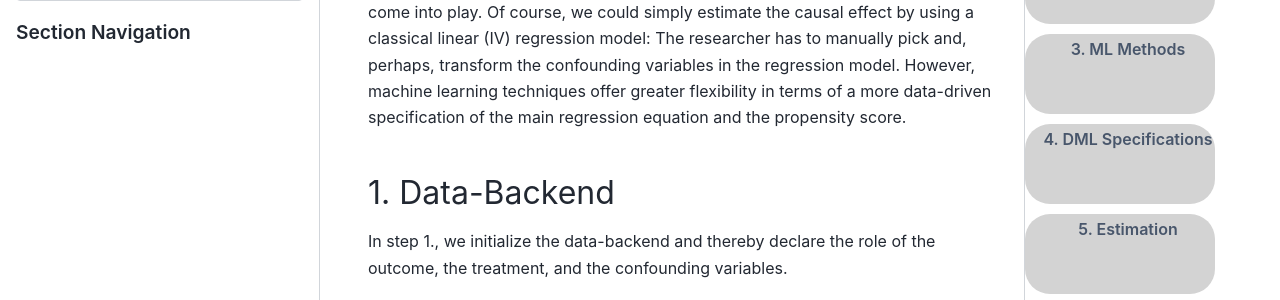
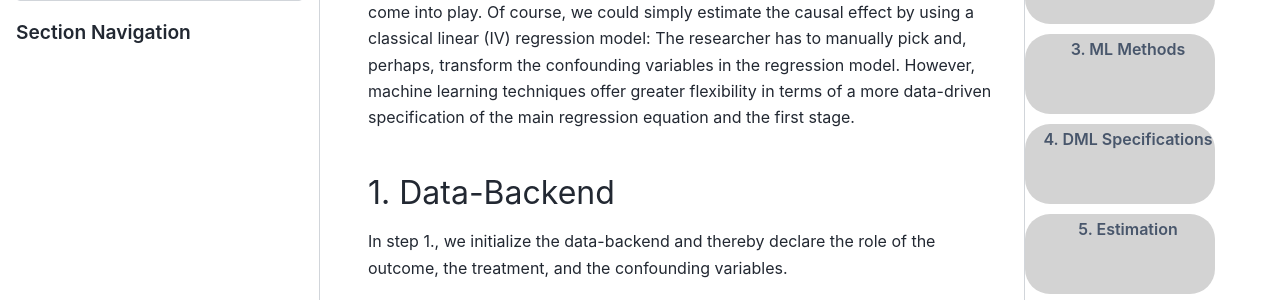
Before and after one commit to DoubleML/doubleml-docs, a Sphinx documentation site: the page built from doc/workflow/workflow.rst, in a window 1280 px wide and 900 px high, scrolled down 1352 px. Shown: the part 364-664 px from the top of the window. Built offline with Sphinx 7.4.7 and the PyData theme 0.15.4, drawn with Linux system fonts in a browser that asks for light colours; some of the changed text lies outside the part shown.

Commit message:
more general formulation

```diff
--- a/doc/workflow/workflow.rst
+++ b/doc/workflow/workflow.rst
@@ -58,7 +58,7 @@ account for the confounding factors. That's where the machine learning tools com
 the causal effect by using a classical linear (IV) regression model: The researcher has to manually pick and, perhaps,
 transform the confounding variables in the regression model.
 However, machine learning techniques offer greater flexibility in terms of a more data-driven specification
-of the main regression equation and the propensity score.
+of the main regression equation and the first stage.
 
 1. Data-Backend
 ---------------
```
